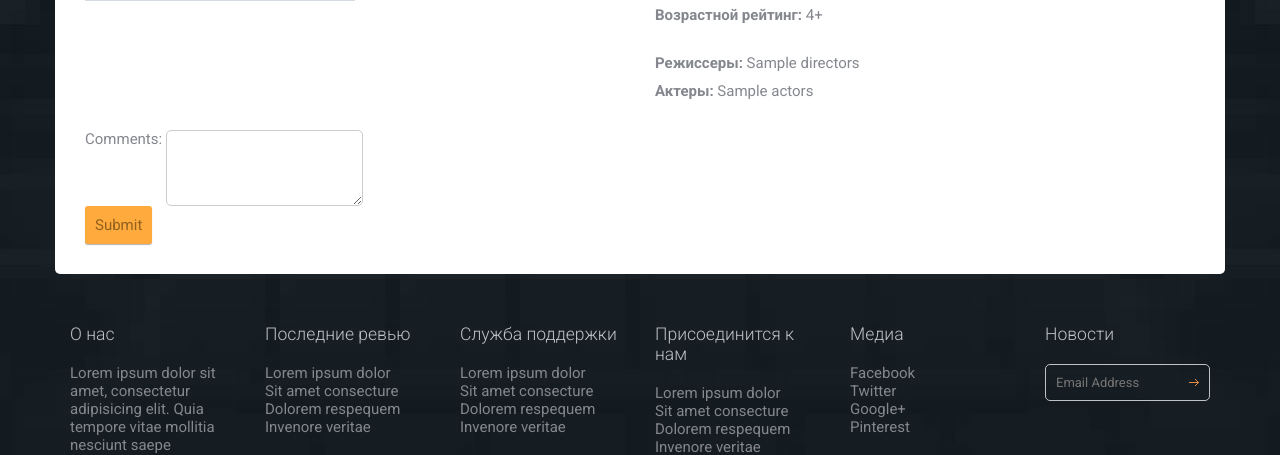
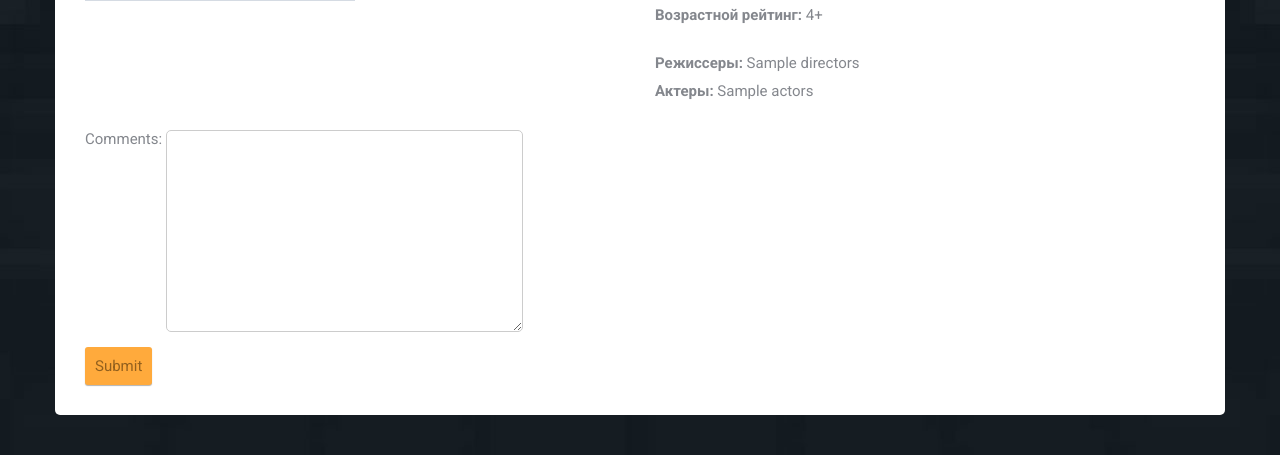
Before and after one commit to maver-ya/movies_pd, a Django app: template movies_app/templates/single.html in a window 1280 px wide. Shown: the part 441-896 px from the top of the page. Run offline with Django 5.2, Linux system fonts and the light colour scheme; tables that the repository leaves empty hold one stand-in row (values such as "Sample post"); the template is opened without the code that fills it: values that come from a table or form of the project are taken from there, most other values are stand-ins (such as "Sample title", 1, 10 or a date in 2020); grey boxes marked "Sample" are stand-in pictures.

Commit message:
че нибудь

```diff
--- a/movies_app/templates/single.html
+++ b/movies_app/templates/single.html
@@ -98,10 +98,7 @@
                     <div class="form">
                         <form method="post">
                             {% csrf_token %}
-                            <div class="form-group">
-                                <label for="comments">Comments:</label>
-                                <textarea class="form-control" id="comments" name="comments" rows="3"></textarea>
-                            </div>
+                            {{ form.as_p }}
                             <button type="submit" class="btn btn-primary">Submit</button>
                         </form>
                     </div>
```
